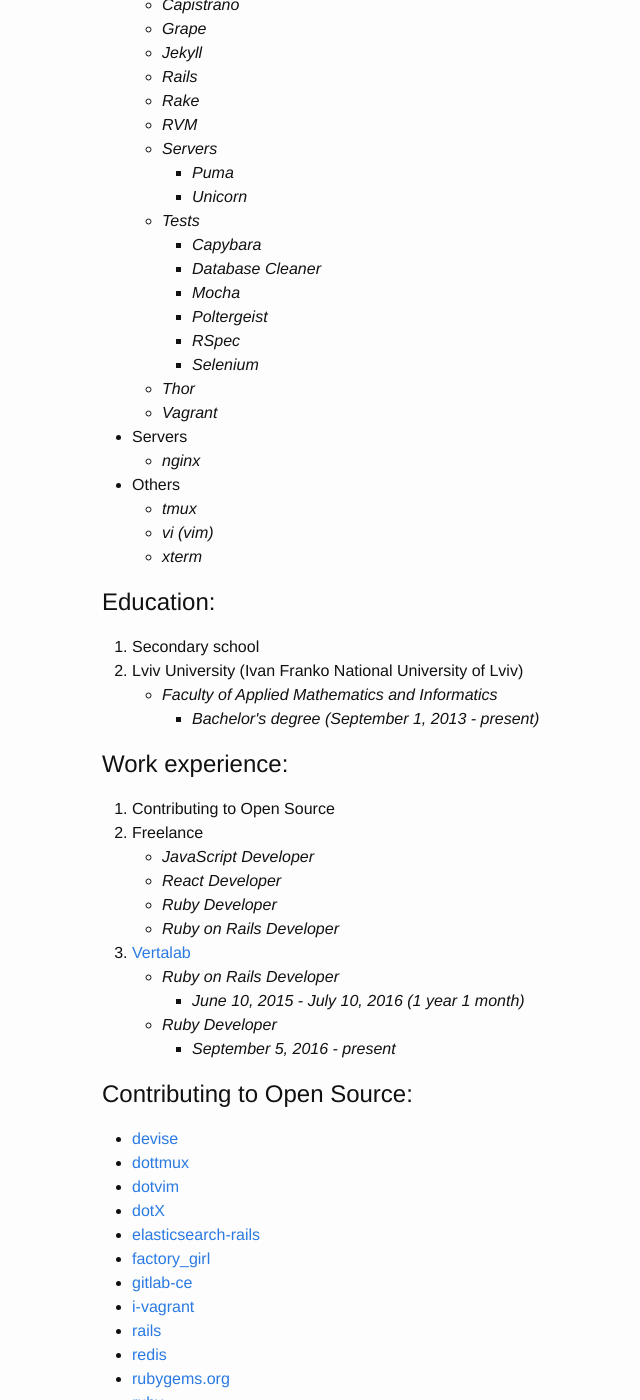
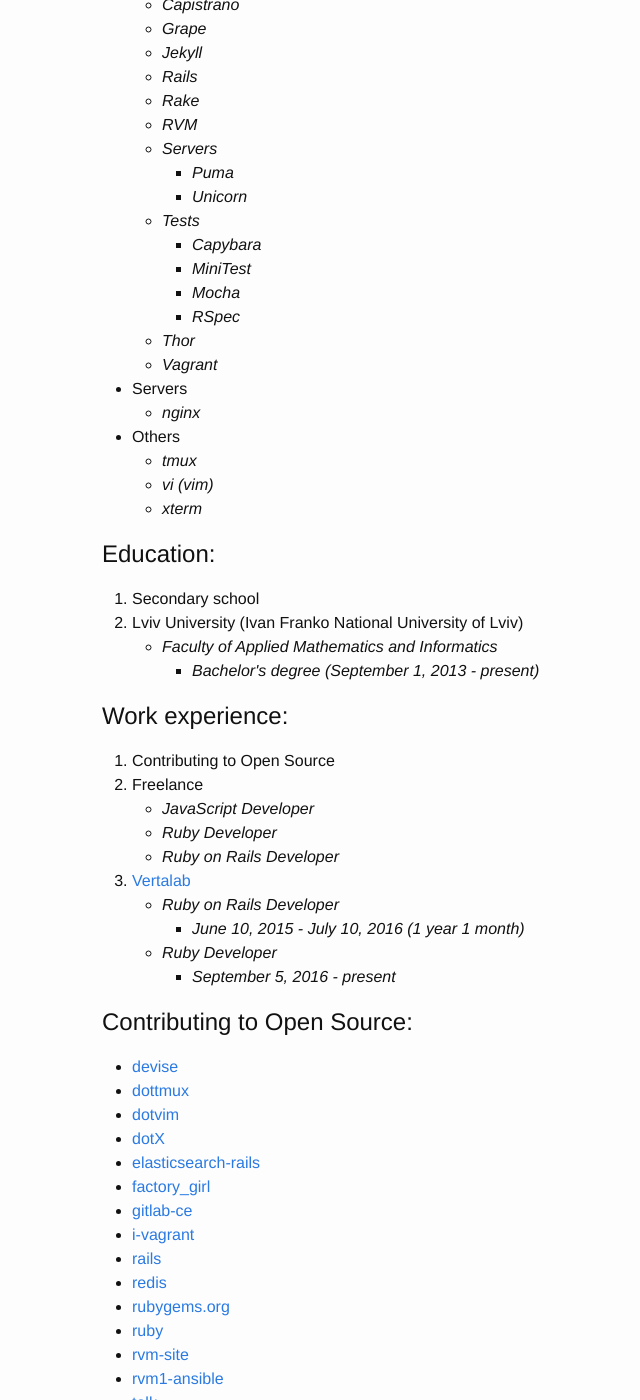
Before and after one commit to crowdpro3/bogdanvlviv.github.io, a Jekyll site: the page built from resume.html, in a window 1280 px wide and 1400 px high, scrolled down 1263 px. Shown: the whole window, without its empty margins (168-808 px from the left). Built offline with Jekyll 4.4.1, drawn with Linux system fonts in a browser that asks for light colours; some of the changed text lies outside the part shown.

Commit message:
Update resume

```diff
--- a/resume.html
+++ b/resume.html
@@ -84,11 +84,9 @@
           Tests
           <ul>
             <li>Capybara</li>
-            <li>Database Cleaner</li>
+            <li>MiniTest</li>
             <li>Mocha</li>
-            <li>Poltergeist</li>
             <li>RSpec</li>
-            <li>Selenium</li>
           </ul>
         </li>
         <li>Thor</li>
@@ -141,9 +139,6 @@
           JavaScript Developer
         </li>
         <li>
-          React Developer
-        </li>
-        <li>
           Ruby Developer
         </li>
         <li>
@@ -189,5 +184,5 @@
     <li><a href="https://github.com/tolk/tolk/commits/master?author=bogdanvlviv" target="_blank">tolk</a></li>
   </ul>
 
-  <span class="resume-meta" title="Updated at">October 8, 2016</span>
+  <span class="resume-meta" title="Updated at">October 9, 2016</span>
 </div>
```
